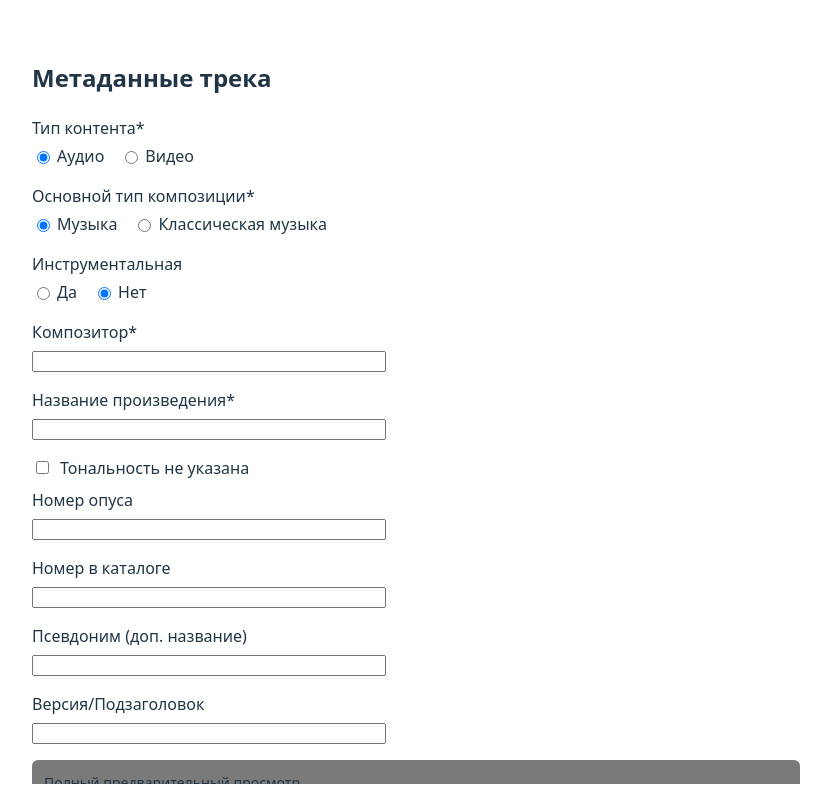
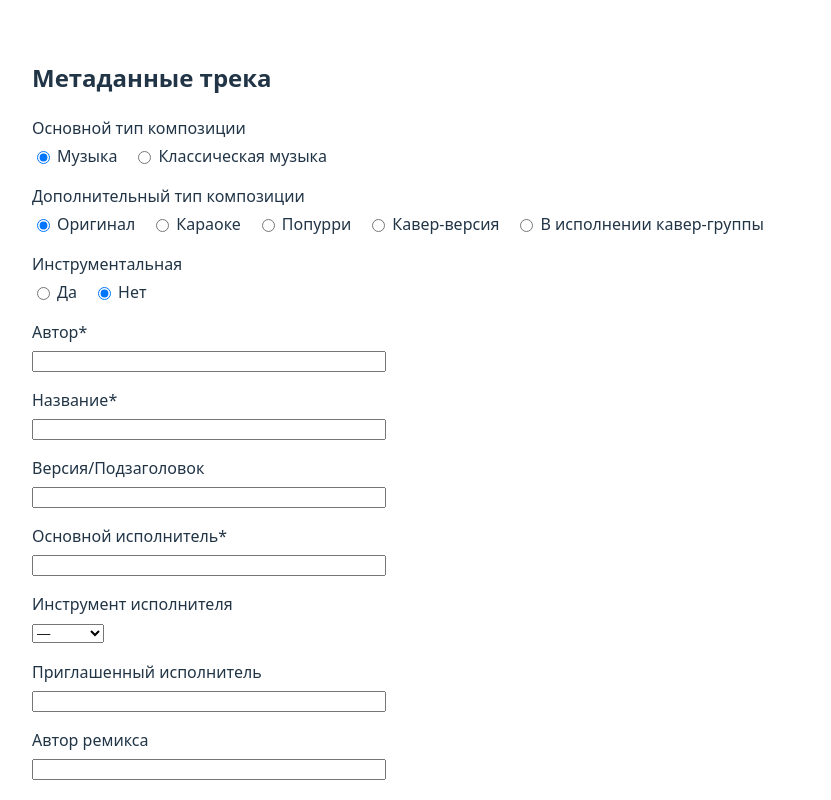
Before and after one commit to Kirill0394/music_meta_data_editor3, a React (Vite) app: page / in a window 1280 px wide. Both pictures are taken after a click on the label "Музыка". Shown: the whole page, without its empty margins (224-1055 px from the left). Built offline with nearby package versions, Linux system fonts and the light colour scheme.

Commit message:
initial deploy

```diff
--- a/src/components/TrackMetadataModal.jsx
+++ b/src/components/TrackMetadataModal.jsx
@@ -51,17 +51,24 @@ const ModeSelector = ({ val, set }) => (
     </div>
 );
 
-
-const YEARS = Array.from({ length: 126 }, (_, i) => 2025 - i);
+const currentYear = new Date().getFullYear();
+const YEARS = Array.from({ length: 126 }, (_, i) => currentYear - i);
 const KEYS = [
     "C","D","E","F","G","A","B",
 ];
-const GENRES = ["Classical","Romantic","Baroque","Contemporary","Early Music"];
-const SUBGENRES = [
+const CLS_GENRES = ["Classical","Romantic","Baroque","Contemporary","Early Music"];
+const CLS_SUBGENRES = [
     "Classical - Solo Piano","Classical - Symphony","Classical - Concerto",
     "Classical - Chamber Music","Classical - Opera","Classical - Choral",
     "Classical - Solo Instrument",
 ];
+const MUSIC_GENRES = [
+    "African","Alternative","Arabic","Asian","Blues","Brazilian","Children Music",
+    "Christian & Gospel","Classical","Country","Dance","Easy Listening","Electronic",
+    "Folk","Hip Hop/Rap","Indian","Jazz","Latin","Metal","Pop","R&B/Soul","Reggae",
+    "Relaxation","Rock","Various","World Music / Regional Folklore",
+]
+
 const LANGUAGES = [
     "Russian","English","German","Italian","French","Latin","Spanish","zxx",
 ];
@@ -75,22 +82,26 @@ export default function TrackMetadataModal() {
     const [form, setForm] = useState({
         contentType: "audio",
         mainType: "classical",
-        addType: "other",
+        addMusicType: "original",
+        addClsType: "other",
         whole: true,
         subType: "A",
         instrumental: false,
         keySpecified: true,
-        genre: "Classical",
+        musicGenre: "—",
+        clsGenre: "Classical",
     });
     const upd = key => val => setForm(p => ({ ...p, [key]: val }));
 
     /* flags */
     const cls = form.mainType === "classical";
-    const opera = form.addType === "opera";
+    const opera = form.addClsType === "opera";
     const part = !form.whole;
     const subtype = cls && part && !opera;
     const keyBlock = cls && form.keySpecified && !opera;
     const vocal = !form.instrumental;
+    const music = form.mainType === "music";
+
 
     /* preview */
     const preview = useMemo(() => {
@@ -129,36 +140,127 @@ export default function TrackMetadataModal() {
                     <div className="dialog" onClick={e => e.stopPropagation()}>
                         <h2 className="dialog-title">Метаданные трека</h2>
                         {/* content type */}
-                        <Field label="Тип контента" req>
-                            <RG val={form.contentType} set={upd("contentType")}
-                                opts={{audio: "Аудио", video: "Видео"}}/>
-                        </Field>
+                        {/*<Field label="Тип контента">*/}
+                        {/*    <RG val={form.contentType} set={upd("contentType")}*/}
+                        {/*        opts={{audio: "Аудио", video: "Видео"}}/>*/}
+                        {/*</Field>*/}
                         {/* main type */}
-                        <Field label="Основной тип композиции" req>
+                        <Field label="Основной тип композиции">
                             <RG
                                 val={form.mainType}
                                 set={v => v !== "classical" ? setForm(p => ({
                                     ...p,
                                     mainType: v,
-                                    addType: "none"
                                 })) : upd("mainType")(v)}
                                 opts={{music: "Музыка", classical: "Классическая музыка"}}
                             />
                         </Field>
-                        {cls && (
-                            <Field label="Дополнительный тип композиции" req>
-                                <RG val={form.addType} set={upd("addType")}
+
+                        {music && (
+                            <>
+                                <Field label="Дополнительный тип композиции">
+                                    <RG
+                                        val={form.addMusicType}
+                                        set={upd("addMusicType")}
+                                        opts={{
+                                            original:   "Оригинал",
+                                            karaoke:    "Караоке",
+                                            potpourri:  "Попурри",
+                                            cover:      "Кавер-версия",
+                                            coverBand:  "В исполнении кавер-группы"
+                                        }}
+                                    />
+                                </Field>
+                                <Field label="Инструментальная">
+                                    <RG
+                                        val={form.instrumental ? "yes" : "no"}
+                                        set={v => upd("instrumental")(v === "yes")}
+                                        opts={{ yes: "Да", no: "Нет" }}
+                                    />
+                                </Field>
+                                <InputField label="Автор" req val={form.author} set={upd("author")}/>
+                                <InputField label="Название" req
+                                            val={form.workTitle}
+                                            set={upd("workTitle")}
+                                />
+                                <InputField label="Версия/Подзаголовок"
+                                            val={form.vrsn}
+                                            set={upd("vrsn")}
+                                />
+                                <Field label="Основной исполнитель" req>
+
+                                    <InputField val={form.mainPerformer} set={upd("mainPerformer")}/>
+                                    <Field label="Инструмент исполнителя">
+                                        <Sel
+                                            val={form.mainPerformerInstrument}
+                                            set={upd("mainPerformerInstrument")}
+                                            ph="—"
+                                            arr={INSTRUMENTS}
+                                        />
+                                    </Field>
+
+                                </Field>
+                                <InputField label="Приглашенный исполнитель" val={form.featured} set={upd("featured")}/>
+                                <InputField label="Автор ремикса" val={form.remixer} set={upd("remixer")}/>
+                                <InputField label="Композитор(meta_data)" val={form.composer_meta} set={upd("composer_meta")}/>
+                                <InputField label="Аранжировщик" val={form.arranger} set={upd("arranger")}/>
+
+                                {/* rights */}
+                                <InputField label="℗ PLine" req val={form.pline} set={upd("pline")}/>
+                                <Field label="Год записи" req><Sel val={form.year} set={upd("year")} ph="—"
+                                                                   arr={YEARS}/></Field>
+                                <InputField label="Издатель" val={form.publisher} set={upd("publisher")}/>
+                                <InputField label="ISRC" val={form.isrc} set={upd("isrc")}/>
+                                <Field label="Попросить присвоить ISRC"><RG val={form.autoIsrc ? "yes" : "no"}
+                                                                            set={v => upd("autoIsrc")(v === "yes")}
+                                                                            opts={{yes: "Да", no: "Нет"}}/></Field>
+
+                                {/* genre */}
+                                <Field label="Жанр" req><Sel val={form.musicGenre} set={upd("musicGenre")} ph="—"
+                                                             arr={MUSIC_GENRES}/></Field>
+                                <InputField label="Поджанр" val={form.subGenre} set={upd("subGenre")}/>
+                                <Field label="Дополнительный жанр"><Sel val={form.extraGenre} set={upd("extraGenre")} ph="—"
+                                                                        arr={MUSIC_GENRES}/></Field>
+                                <Field label="Уровень цен" req><Sel val={form.price} set={upd("price")} ph="—"
+                                                                    arr={PRICES}/></Field>
+                                <InputField label="Номер в каталоге" val={form.labelCatalog} set={upd("labelCatalog")}/>
+
+                                <Field label="Присутствие ненормативной лексики"><RG val={form.explicit || "no"}
+                                                                                         set={upd("explicit")} opts={{
+                                    yes: "Да",
+                                    no: "Нет",
+                                    clean: "Чистая версия"
+                                }}/></Field>
+                                <InputField label="Начало превью / фрагмента" val={form.previewStart} set={upd("previewStart")}
+                                            def="120.000"/>
+
+                                <Field label="Язык названия композиции" req><Sel val={form.titleLang} set={upd("titleLang")}
+                                                                                 ph="—" arr={LANGUAGES}/></Field>
+                                {vocal && (
+                                    <>
+                                        <Field label="Язык слов песни" req><Sel val={form.lyricsLang} set={upd("lyricsLang")}
+                                                                                ph="—" arr={LANGUAGES}/></Field>
+                                        <Field label="Текст песни"><textarea className="textarea" value={form.lyrics || ""}
+                                                                             onChange={e => upd("lyrics")(e.target.value)}
+                                                                             rows={3}/></Field>
+                                    </>
+                                )}
+                            </>
+                        )}
+                        {cls &&(
+                            <>
+                                    <Field label="Дополнительный тип композиции">
+                                        <RG val={form.addClsType} set={upd("addClsType")}
                                             opts={{opera: "Опера", other: "Другая классическая музыка"}}/>
                                     </Field>
-                        )}
-                        {cls && (
-                            <Field label="Данная композиция – это" req>
+                                    <Field label="Данная композиция – это">
                                         <RG val={form.whole ? "whole" : "part"} set={v => upd("whole")(v === "whole")}
                                             opts={{whole: "произведение целиком", part: "часть произведения"}}/>
                                     </Field>
-                        )}
+
+
                                 {subtype && (
-                            <Field label="Данное произведение – это" req>
+                                    <Field label="Данное произведение – это">
                                         <SubtypeRG val={form.subType} set={upd("subType")}
                                                    opts={{
                                                        A: "A - Симфония, концерт, сюита или соната",
@@ -259,17 +361,17 @@ export default function TrackMetadataModal() {
                                                                             opts={{yes: "Да", no: "Нет"}}/></Field>
 
                                 {/* genre */}
-                        <Field label="Жанр" req><Sel val={form.genre} set={upd("genre")} ph="Classical"
-                                                     arr={GENRES}/></Field>
+                                <Field label="Жанр" req><Sel val={form.clsGenre} set={upd("clsGenre")} ph="Classical"
+                                                             arr={CLS_GENRES}/></Field>
                                 <Field label="Поджанр" req><Sel val={form.subGenre} set={upd("subGenre")} ph="—"
-                                                        arr={SUBGENRES}/></Field>
+                                                                arr={CLS_SUBGENRES}/></Field>
                                 <Field label="Дополнительный жанр"><Sel val={form.extraGenre} set={upd("extraGenre")} ph="—"
-                                                                arr={SUBGENRES}/></Field>
+                                                                        arr={CLS_SUBGENRES}/></Field>
                                 <Field label="Уровень цен" req><Sel val={form.price} set={upd("price")} ph="—"
                                                                     arr={PRICES}/></Field>
                                 <InputField label="Номер в каталоге" val={form.labelCatalog} set={upd("labelCatalog")}/>
 
-                        <Field label="Присутствие ненормативной лексики" req><RG val={form.explicit || "no"}
+                                <Field label="Присутствие ненормативной лексики"><RG val={form.explicit || "no"}
                                                                                          set={upd("explicit")} opts={{
                                     yes: "Да",
                                     no: "Нет",
@@ -289,6 +391,10 @@ export default function TrackMetadataModal() {
                                                                              rows={3}/></Field>
                                     </>
                                 )}
+
+                            </>
+                        )}
+
 
                     </div>
                 </div>
```
Lines whose indentation alone changed are shown as unchanged.
